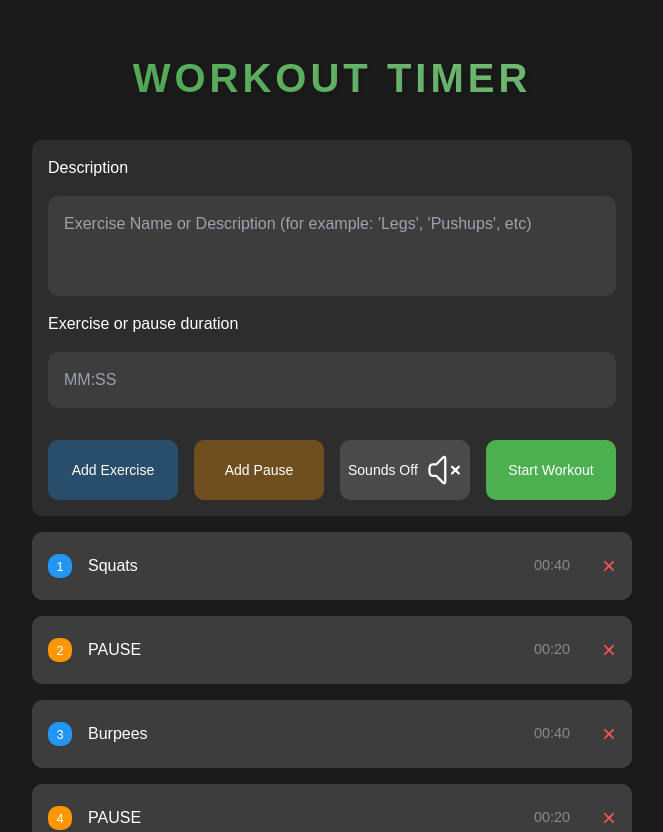
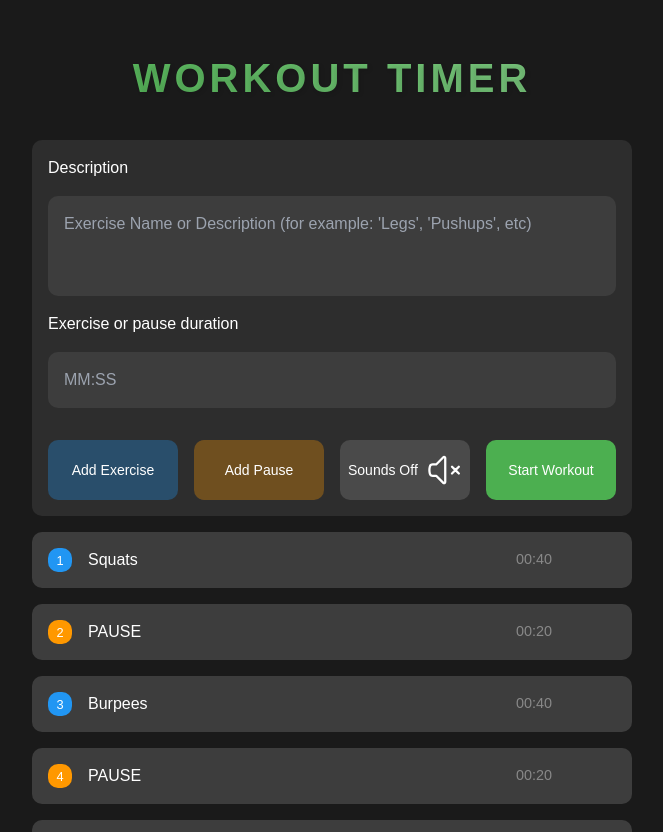
Before and after one commit to Joonasjoonasjoonas/workout-timer, a Next.js app: page / in a window 1280 px wide. Shown: the top 832 px of the page, without its empty margins (308-971 px from the left). Built offline with nearby package versions, Linux system fonts and the light colour scheme.

Commit message:
style fixes

```diff
--- a/src/app/globals.css
+++ b/src/app/globals.css
@@ -368,8 +368,18 @@ h1 {
 .remove-btn {
   background: none;
   border: none;
-  color: #ff5252;
   font-size: 1.5rem;
+  cursor: pointer;
+  padding: 1rem;
+  display: flex;
+  align-items: center;
+  justify-content: center;
+  z-index: 1;
+}
+
+.edit-btn {
+  background: none;
+  border: none;
   cursor: pointer;
   padding: 1rem;
   display: flex;
@@ -380,6 +390,10 @@ h1 {
 
 .remove-btn:hover {
   color: #ff1744;
+}
+
+.edit-btn:hover {
+  color:   #4CAF50;
 }
 
 /* Reset default styles */
--- a/src/components/SortableStepItem.tsx
+++ b/src/components/SortableStepItem.tsx
@@ -2,8 +2,7 @@ import { Step } from "@/types/StepItem";
 import { useSortable } from "@dnd-kit/sortable";
 import { CSS } from '@dnd-kit/utilities';
 import { formatTime } from '@/utils/utils';
-import { PencilIcon } from '@heroicons/react/24/outline';
-
+import { PencilIcon, TrashIcon } from '@heroicons/react/24/outline';
 interface SortableStepItemProps {
   step: Step;
   index: number;
@@ -48,7 +47,7 @@ function SortableStepItem({ step, index, removeStep, editStep    }: SortableStep
         onClick={handleRemoveClick}
         className="remove-btn"
       >
-        ×
+        <TrashIcon className="w-4 h-4" />
       </button>
     </div>
   );
```
